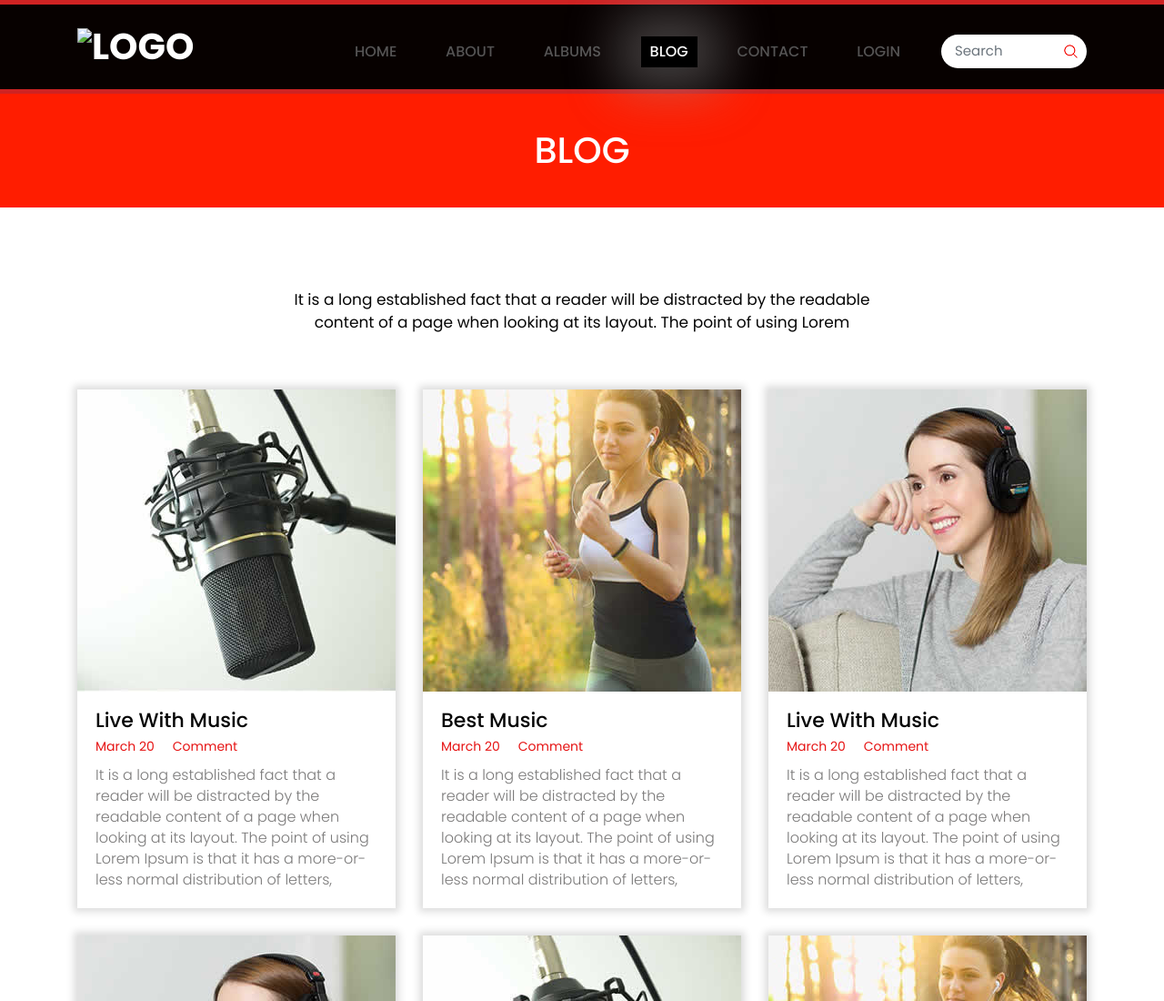
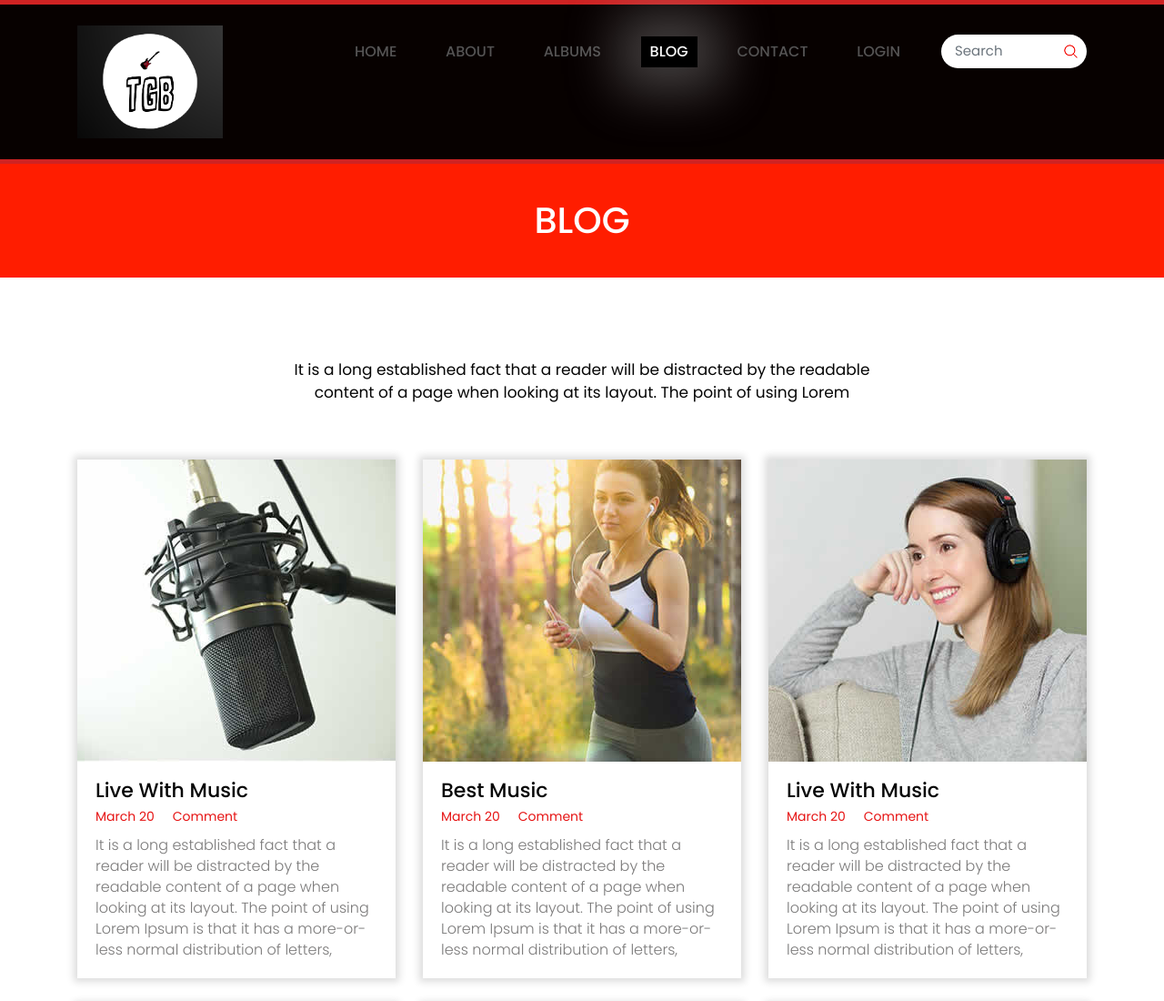
Before and after one commit to Alexillo98/Alexillo98.github.io, a plain HTML site: page blog.html in a window 1280 px wide. Shown: the top 1100 px of the page at 91% size. Drawn offline with nearby package versions, Linux system fonts and the light colour scheme.

Commit message:
Update blog.html

```diff
--- a/blog.html
+++ b/blog.html
@@ -48,7 +48,7 @@
                         <div class="full">
                             <div class="center-desk">
                                 <div class="logo">
-                                    <a href="index.html"><img src="../../IMAGENES TASCA/TDB logo.png" alt="logo" /></a>
+                                    <a href="index.html"><img src="./images/TDB logo.png" alt="logo" /></a>
                                 </div>
                             </div>
                         </div>
```
